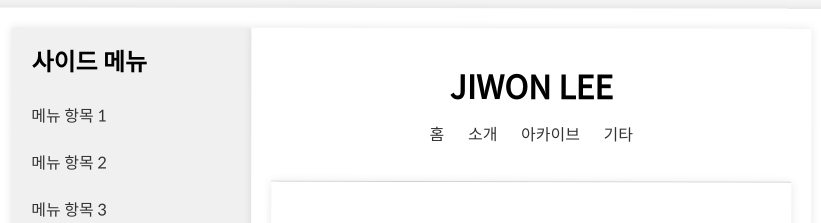
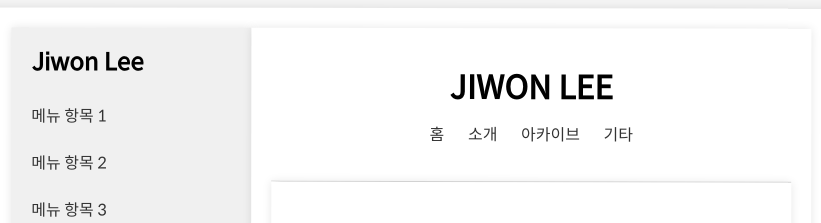
Before and after one commit to LfayeJ/archives, a Jekyll site: the page built from index.html, in a window 1280 px wide. Shown: the top 223 px of the page, without its empty margins (229-1050 px from the left). Built offline with Jekyll 4.4.1, drawn with Linux system fonts in a browser that asks for light colours.

Commit message:
Update default.html

```diff
--- a/_layouts/default.html
+++ b/_layouts/default.html
@@ -9,7 +9,7 @@
 <body>
     <div class="container">
         <aside class="side-menu">
-            <h1>사이드 메뉴</h1>
+            <h1>Jiwon Lee</h1>
             <ul>
                 <li><a href="#">메뉴 항목 1</a></li>
                 <li><a href="#">메뉴 항목 2</a></li>
```
